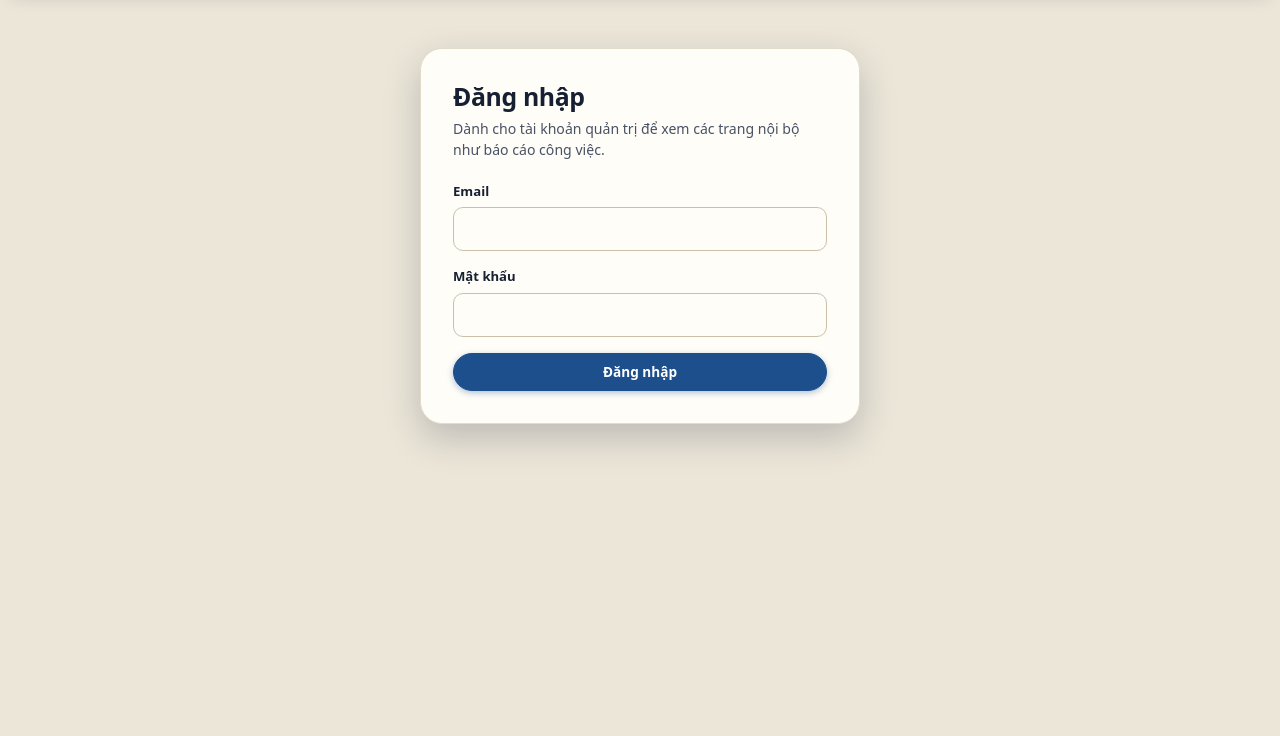
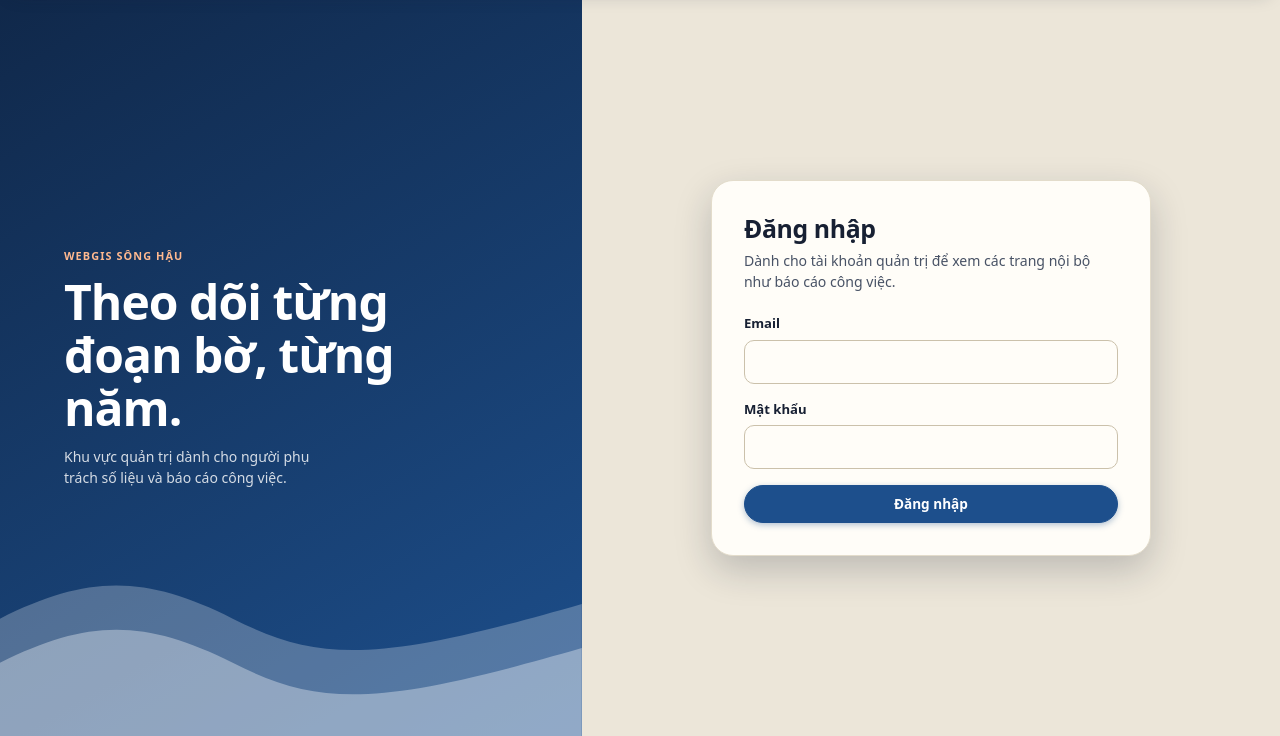
Before and after one commit to nvs15122k4/web-gis, a Laravel app: page /dang-nhap in a window 1280 px wide. Shown: the part 64-800 px from the top of the page. Run offline with Laravel 12, Linux system fonts and the light colour scheme; style sheets or scripts are compiled from the project's sources.

Commit message:
feat(web): trang đăng nhập chia đôi màn hình có phần giới thiệu

```diff
--- a/web/resources/views/auth/login.blade.php
+++ b/web/resources/views/auth/login.blade.php
@@ -8,6 +8,13 @@
 </head>
 <body class="page">
 @include('partials.nav')
+<div class="auth-split">
+    <aside class="auth-aside" aria-hidden="true">
+        <svg class="auth-waves" viewBox="0 0 400 200" preserveAspectRatio="none"><path d="M0 120c60-30 100-30 160 0s100 30 240-10v90H0z" opacity=".25"/><path d="M0 150c60-30 100-30 160 0s100 30 240-10v60H0z" opacity=".35"/></svg>
+        <p class="eyebrow">WebGIS Sông Hậu</p>
+        <p class="auth-claim">Theo dõi từng đoạn bờ, từng năm.</p>
+        <p class="auth-sub">Khu vực quản trị dành cho người phụ trách số liệu và báo cáo công việc.</p>
+    </aside>
     <main class="admin" id="main-content" tabindex="-1">
         <div class="admin-card">
             <h1>Đăng nhập</h1>
@@ -24,5 +31,6 @@
             </form>
         </div>
     </main>
+</div>
 </body>
 </html>
```
Lines whose indentation alone changed are shown as unchanged.
